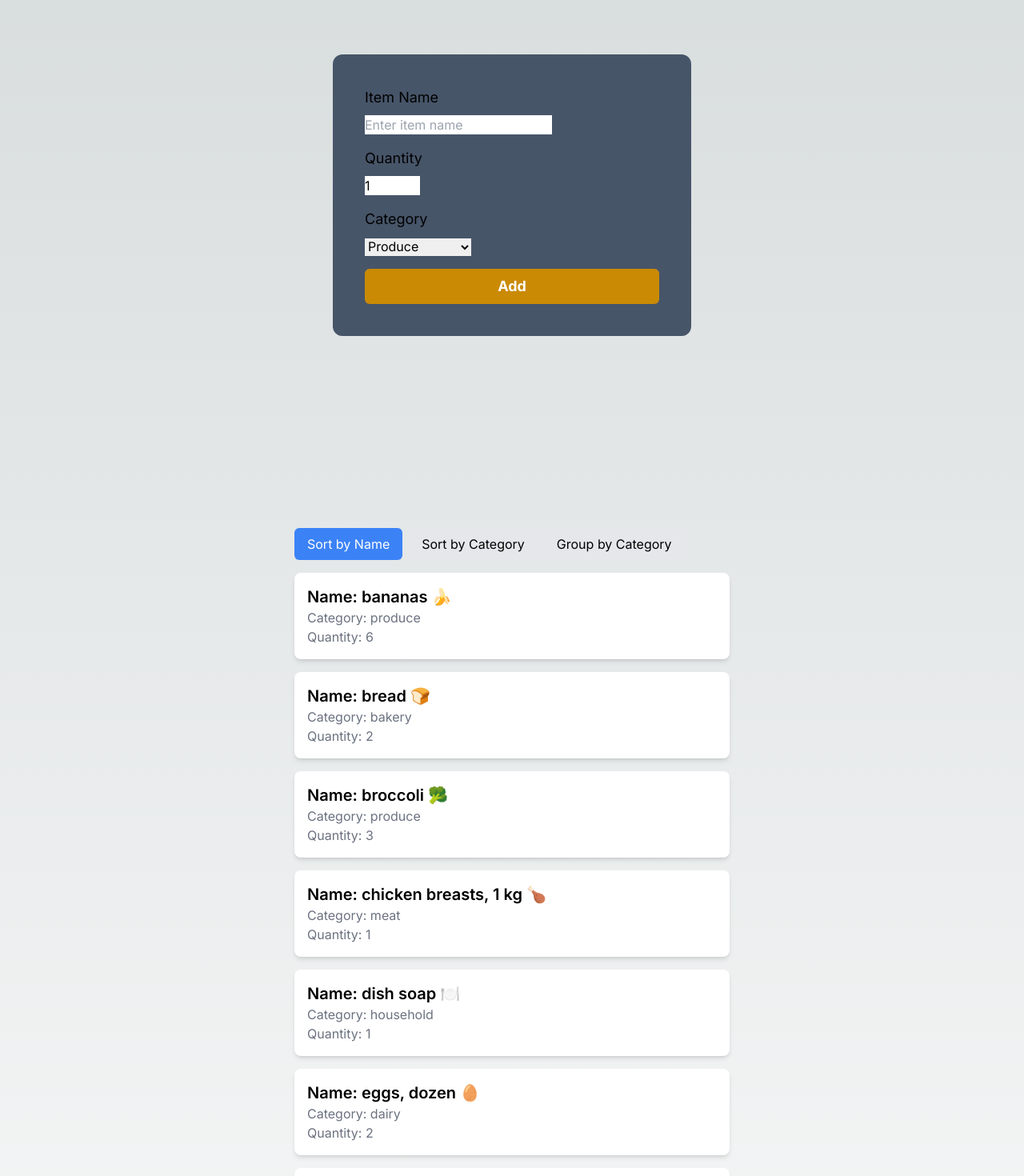
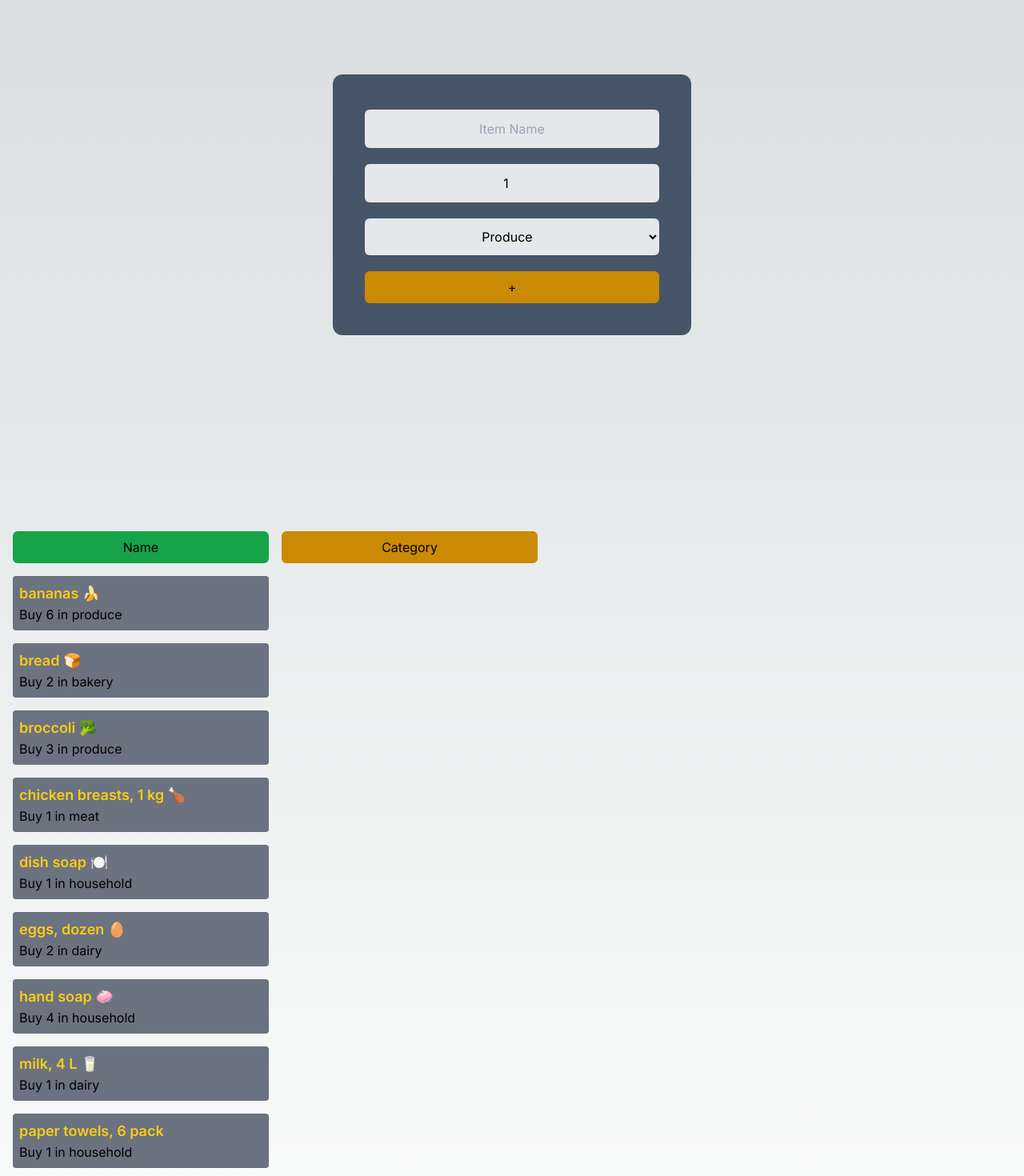
Before and after one commit to Gurmaher/cprg306-assignments, a Next.js app: page /week6 in a window 1280 px wide. Shown: the part 180-1650 px from the top of the page at 80% size. Built offline with nearby package versions, Linux system fonts and the light colour scheme.

Commit message:
week 7
week 7 started

```diff
--- a/app/week6/item-list.js
+++ b/app/week6/item-list.js
@@ -1,117 +1,22 @@
+"use client";
 
-import React, { useState } from "react";
+import { useState } from "react";
 import Item from "./item";
 
-const ItemList = ({ items: propItems }) => { // Receive items via props
-  const [sortBy, setSortBy] = useState("name");
-  const [groupedByCategory, setGroupedByCategory] = useState(false);
-
-  const groupAndSortItems = () => {
-    const sortedItems = [...propItems]; // Copy items from props
-    sortedItems.sort((a, b) => {
-      if (sortBy === "name") {
-        return a.name.localeCompare(b.name);
-      } else if (sortBy === "category") {
-        return a.category.localeCompare(b.category);
-      }
-      return 0;
-    });
-
-    if (groupedByCategory) {
-      const grouped = sortedItems.reduce((acc, item) => {
-        const category = item.category;
-        if (!acc[category]) {
-          acc[category] = [];
-        }
-        acc[category].push(item);
-        return acc;
-      }, {});
-
-      const sortedCategories = Object.keys(grouped).sort();
-
-      for (const category in grouped) {
-        grouped[category].sort((a, b) => a.name.localeCompare(b.name));
-      }
-
-      return { grouped, sortedCategories };
-    }
-
-    return { sortedItems };
-  };
-
-  const { grouped, sortedCategories, sortedItems } = groupAndSortItems();
-
-  const handleSortByName = () => {
-    setSortBy("name");
-  };
-
-  const handleSortByCategory = () => {
-    setSortBy("category");
-  };
-
-  const handleToggleGroupByCategory = () => {
-    setGroupedByCategory(!groupedByCategory);
-  };
-
-  return (
-    <div className="mx-auto max-w-xl p-4">
-      <div className="mb-4">
-        <button
-          onClick={handleSortByName}
-          className={`px-4 py-2 rounded-md ${
-            sortBy === "name" ? "bg-blue-500 text-white" : "bg-gray-200"
-          }`}
-        >
-          Sort by Name
-        </button>
-        <button
-          onClick={handleSortByCategory}
-          className={`ml-2 px-4 py-2 rounded-md ${
-            sortBy === "category" ? "bg-blue-500 text-white" : "bg-gray-200"
-          }`}
-        >
-          Sort by Category
-        </button>
-        <button
-          onClick={handleToggleGroupByCategory}
-          className={`ml-2 px-4 py-2 rounded-md ${
-            groupedByCategory ? "bg-blue-500 text-white" : "bg-gray-200"
-          }`}
-        >
-          Group by Category
-        </button>
-      </div>
-
-      <ul>
-        {groupedByCategory
-          ? sortedCategories.map((category) => (
-              <li key={category} className="mb-4">
-                <h2 className="text-xl font-semibold capitalize mb-2">
-                  {category}
-                </h2>
-                <ul>
-                  {grouped[category].map((item) => (
-                    <Item
-                      key={item.id}
-                      name={item.name}
-                      quantity={item.quantity}
-                      category={item.category}
-                    />
-                  ))}
-                </ul>
-              </li>
-            ))
-          : sortedItems.map((item) => (
-              <Item
-                key={item.id}
-                name={item.name}
-                quantity={item.quantity}
-                category={item.category}
-              />
-            ))}
-      </ul>
-    </div>
-  );
-};
-
-export default ItemList;
+export default function ItemList({items})
+{
+  const[sortBy,setSortBy]=useState("name");
+  const sortedItems = [...items].sort((a,b)=> a[sortBy].localeCompare(b[sortBy]));
+      return(
+        <div>
+        <div>
+          <button onClick={()=>setSortBy('name') }  className={`py-2 px-2 mt-2 ml-4 ${sortBy == 'name' ? 'bg-green-600 hover:bg-yellow-600' : 'bg-yellow-600'} hover:bg-green-700 rounded-md text-black w-full max-w-xs`}>Name</button>
+          <button onClick={()=>setSortBy('category')} className={`py-2 px-2 ml-4 mt-2 ${sortBy == 'category' ? 'bg-green-600 hover:bg-yellow-600 ': 'bg-yellow-600'} hover:bg-green-700 rounded-md text-black w-full max-w-xs`}>Category</button>
+          {/* <button onClick={()=>setSortBy('grouped-category')} className={`py-2 px-2 ml-4 mt-2 ${sortBy == 'grouped-category'?'bg-green-600 hover:bg-yellow-600': 'bg-yellow-600'} hover:bg-green-700 rounded-md text-black w-full max-w-xs`}>Grouped Category</button> */}
+        </div>
+        <div>
+          {sortedItems.map((item)=>(<Item key={item.id} name={item.name} quantity={item.quantity} category={item.category}/>))}
+        </div>
+        </div>
+      );
+}
--- a/app/week6/item.js
+++ b/app/week6/item.js
@@ -1,13 +1,10 @@
-import React from "react"
-const { list } = require("postcss")
-
-const Item = ({ name, quantity, category}) => {
-    return (
-        <li className="bg-white shadow-md p-4 rounded-lg mb-4">
-        <div className="text-xl font-semibold">Name: {name}</div>
-        <div className="text-gray-500">Category: {category}</div>
-        <div className="text-gray-500">Quantity: {quantity}</div>
-        </li>
-    )
+export default function Item({name,quantity,category}){
+    return(
+        <div className=" bg-gray-500 w-full max-w-xs m-4 p-2 rounded hover:scale-105 duration-75">
+            <li className="list-none">
+                <p className="font-semibold text-lg text-yellow-400">{name}</p>
+                <p>Buy {quantity} in {category}</p>
+            </li>
+        </div>
+    );
 }
-export default Item;
--- a/app/week6/new-item.js
+++ b/app/week6/new-item.js
@@ -1,99 +1,78 @@
-import React, { useState } from "react";
+"use client";
 
-export default function NewItem({ onAddItem }) { // Added the onAddItem prop
-  const [itemName, setItemName] = useState("");
-  const [itemQuantity, setItemQuantity] = useState(1);
-  const [itemCategory, setItemCategory] = useState("produce");
+import { useState } from "react";
 
-  const handleFormSubmit = (event) => {
+export default function NewItem({ onAddItem}) {
+  const [name, setName] = useState("");
+  const [quantity, setQuantity] = useState(1);
+  const [category, setCategory] = useState("produce");
+
+  const handleSubmit = (event) => {
     event.preventDefault();
-
-    const formData = {
-      name: itemName,
-      quantity: itemQuantity,
-      category: itemCategory,
+    const item = {
+      name,
+      quantity,
+      category,
     };
-
-    // Replace the alert functionality by calling the onAddItem prop
-    if (onAddItem) {
-      onAddItem(formData);
-    }
-
-    // Reset form fields to initial state
-    setItemName("");
-    setItemQuantity(1);
-    setItemCategory("produce");
+    onAddItem(item);
+    console.log(item);
+    setName("");
+    setQuantity(1);
+    setCategory("produce");
   };
 
   return (
     <div className="min-h-screen flex items-center justify-center">
-      <h1 className="text-4xl font-bold absolute top-0 mt-10">Add Items</h1>
+      <h1 className="text-4xl font-bold absolute top-0 mt-10">Add-Items</h1>
       <div className="bg-slate-600 w-full max-w-md p-10 rounded-xl hover:bg-slate-700">
-        <form onSubmit={handleFormSubmit}>
-          <div className="mb-4">
-            <label className="block text-lg mb-2" htmlFor="itemName">
-              Item Name
-            </label>
+        <form onSubmit={handleSubmit}>
+          <label className="block mb-5">
             <input
-              type="text"
-              id="itemName"
-              value={itemName}
-              onChange={(event) => setItemName(event.target.value)}
-              placeholder="Enter item name"
+              onChange={(event) => {
+                setName(event.target.value);
+              }}
+              value={name}
+              placeholder="Item Name" required
+              className="mt-1 p-3 block w-full rounded-md text-black bg-gray-200 border-transparent text-center text-md  focus:bg-white focus:ring-0 hover:scale-105 duration-75 "
+            ></input>
+          </label>
+          <label className="block mb-5">
+            <input
               required
-              className="input-field"
-            />
-          </div>
-
-          <div className="mb-4">
-            <label className="block text-lg mb-2" htmlFor="itemQuantity">
-              Quantity
-            </label>
-            <input
+              onChange={(event) => {
+                setQuantity(Number(event.target.value));
+              }}
+              value={quantity}
               type="number"
-              id="itemQuantity"
               min="1"
               max="99"
-              value={itemQuantity}
-              onChange={(event) =>
-                setItemQuantity(Number(event.target.value))
-              }
-              placeholder="Enter quantity"
+              className="mt-1 p-3 block w-full rounded-md text-black bg-gray-200 border-transparent text-center text-md  focus:bg-white focus:ring-0 hover:scale-105 duration-75"
+            ></input>
+          </label>
+          <label className="block mb-5">
+            <select
               required
-              className="input-field"
-            />
-          </div>
-
-          <div className="mb-4">
-            <label className="block text-lg mb-2" htmlFor="itemCategory">
-              Category
-            </label>
-            <select
-              id="itemCategory"
-              value={itemCategory}
-              onChange={(event) => setItemCategory(event.target.value)}
-              required
-              className="input-field"
+              onChange={(event) => {
+                setCategory(event.target.value);
+              }}
+              value={category}
+              className="mt-1 p-3 block w-full rounded-md text-black bg-gray-200 border-transparent text-center text-md  focus:bg-white focus:ring-0 hover:scale-105 duration-75"
             >
+              <option value="Category" disabled>Category</option>
               <option value="produce">Produce</option>
               <option value="dairy">Dairy</option>
               <option value="bakery">Bakery</option>
               <option value="meat">Meat</option>
+              <option value="frozen foods">Frozen Foods</option>
               <option value="canned goods">Canned Goods</option>
               <option value="dry goods">Dry Goods</option>
-              <option value="household">Household</option>
               <option value="beverages">Beverages</option>
               <option value="snacks">Snacks</option>
+              <option value="household">Household</option>
               <option value="other">Other</option>
             </select>
-          </div>
-
-          <button
-            type="submit"
-            className="w-full py-2 px-4 bg-yellow-600 hover:bg-green-700 rounded-md text-white font-bold text-lg"
-          >
-            Add
-          </button>
+          </label>
+          <button type="submit" className="w-full py-2 px-4 bg-yellow-600 hover:bg-green-700 rounded-md text-black">+</button>
         </form>
       </div>
     </div>
--- a/app/week6/page.js
+++ b/app/week6/page.js
@@ -1,23 +1,22 @@
-'use client';
-import React, { useState } from 'react';
-import NewItem from './new-item';
-import ItemList from './item-list';
-import itemsData from './items.json';
+"use client";
+import ItemList from "./item-list";
+import NewItem from "./new-item";
+import itemsData from "./items.json";
+import { useState } from "react";
 
-export default function Page() {
-  const [items, setItems] = useState(itemsData);
-  function handleAddItem(item)
-  {
-      setItems([...items,item]);
+export default function Page()
+{
+    const [items,setItems]=useState(itemsData);
+    function handleAddItem(item)
+    {
+        setItems([...items,item]);
 
-  }
-  return (
-    <div>
+    }
+    return(
         <main>
-            <h1>Shopping List</h1>
-            <NewItem onAddItem={handleAddItem} />
-            <ItemList items={items} />
+            <h1 className="text-3xl font-bold text-center">Shopping List</h1>
+            <NewItem onAddItem={handleAddItem}/>
+            <ItemList items={items}/>
         </main>
-    </div>
-  );
+    );
 }
--- /dev/null
+++ b/app/week7/item-list.js
@@ -0,0 +1,17 @@
+import Item from "./item";
+
+export default function ItemList({ items, onItemSelect }) {
+    return (
+        <div>
+            {items.map(item => (
+                <Item
+                    key={item.id}
+                    name={item.name}
+                    quantity={item.quantity}
+                    category={item.category}
+                    onSelect={onItemSelect}
+                />
+            ))}
+        </div>
+    );
+}
--- /dev/null
+++ b/app/week7/items.js
@@ -0,0 +1,10 @@
+export default function Item({ name, quantity, category, onSelect }) {
+    return (
+        <div className="bg-gray-500 w-full max-w-xs m-4 p-2 rounded hover:scale-105 duration-75" onClick={() => onSelect(name)}>
+            <li className="list-none">
+                <p className="font-semibold text-lg text-yellow-400">{name}</p>
+                <p>Buy {quantity} in {category}</p>
+            </li>
+        </div>
+    );
+}
```
Also changed, not shown: app/week7/meal-ideas.js (added, +35 -0 lines), app/week7/page.js (added, +22 -0 lines).
